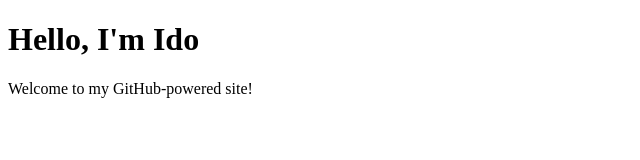
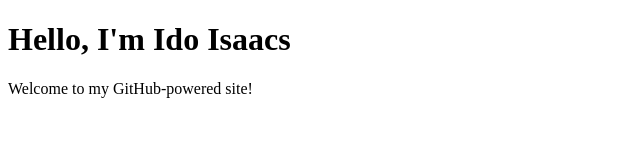
Before and after one commit to idoisaacs/idoisaacs.github.io, a plain HTML site: page index.html in a window 1280 px wide. Shown: the whole page, without its empty margins (0-640 px from the left). Drawn offline with Linux system fonts and the light colour scheme.

Commit message:
small change

```diff
--- a/index.html
+++ b/index.html
@@ -4,7 +4,7 @@
   <title>Ido Isaacs</title>
 </head>
 <body>
-  <h1>Hello, I'm Ido</h1>
+  <h1>Hello, I'm Ido Isaacs</h1>
   <p>Welcome to my GitHub-powered site!</p>
 </body>
 </html>
```
